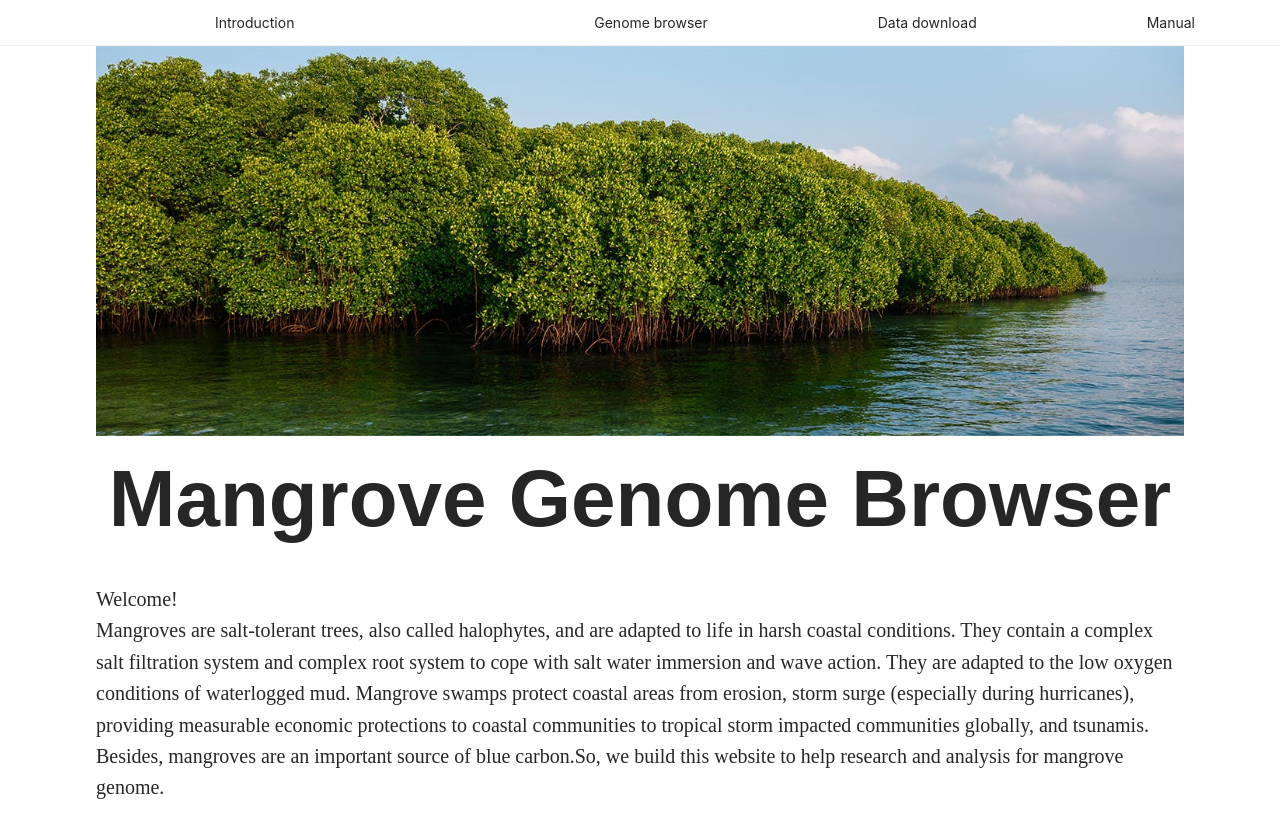
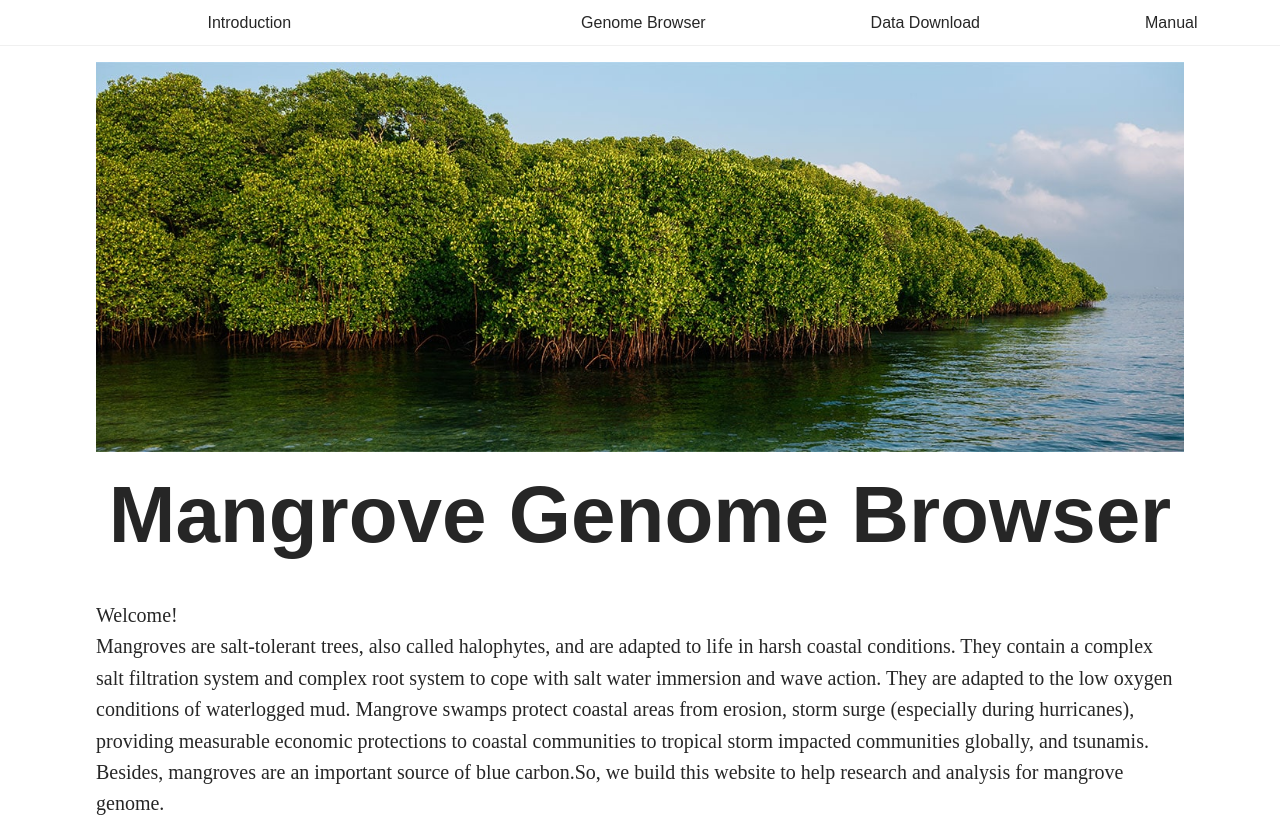
Before and after one commit to beta-for-graduated/genome-browse, a Next.js app: page / in a window 1280 px wide. Shown: the top 817 px of the page. Built offline with nearby package versions, Linux system fonts and the light colour scheme.

Commit message:
router for each page

```diff
--- a/components/Jbrowse.js
+++ /dev/null
@@ -1,16 +0,0 @@
-import { Fragment } from "react";
-import {jbrowse} from '../styles/utils.module.css'
-import manifest from '../manifest.json'
-
-export default function Jbrowse({ localIP }) {
-  return (
-    <Fragment>
-      <iframe
-        className={jbrowse}
-        id="jbrowse"
-        width="100%"
-        src={`http://${localIP}:${manifest.jbrowse.port}`}
-      ></iframe>
-    </Fragment>
-  )
-}
--- a/package.json
+++ b/package.json
@@ -4,10 +4,10 @@
   "description": "",
   "main": "index.js",
   "scripts": {
-    "dev": "next dev",
-    "build": "next build",
-    "start": "next start",
+    "main_build": "next build",
     "update_jbrowse": "node scripts/deploy_jbrowse.js",
+    "main_dev": "next dev",
+    "main_serve": "next start",
     "data_serve": "node server/data.js",
     "jbrowse_serve": "node server/browser.js"
   },
--- a/pages/_app.js
+++ b/pages/_app.js
@@ -1,6 +1,33 @@
+import { Menu } from 'antd'
+import Link from 'next/link'
+import { Fragment } from 'react'
+
 import '../styles/index.css';
 import 'antd/dist/antd.css';
+import {navigation, content} from '../styles/utils.module.css'
+
 
 export default function App({ Component, pageProps }) {
-  return <Component {...pageProps} />
+  const navigators = {
+    'Introduction': 'introduction',
+    'Genome Browser': 'genome-browser',
+    'Data Download': 'data-download',
+    'Manual': 'manual'
+  };
+
+  return <Fragment>
+    <Menu
+    className={navigation}
+    mode="horizontal">
+      {Object.keys(navigators).map(navigatorName =>
+        <Menu.Item key={navigatorName}>
+          <Link href={'/'+navigators[navigatorName]}>{ navigatorName }</Link>
+        </Menu.Item>
+      )}
+    </Menu>
+    <Component
+    {...pageProps}
+    className={content}>
+    </Component>
+  </Fragment>
 }
--- a/components/Download.js
+++ b/pages/data-download.js
@@ -3,6 +3,14 @@ import manifest from '../manifest.json'
 import {download} from '../styles/utils.module.css'
 const { DirectoryTree } = Tree;
 
+
+export async function getStaticProps() {
+  return {
+    props: {
+      localIP: process.env.DOMAIN,
+    }
+  }
+}
 
 export default function Download ({ localIP }) {
   const publicAssetsList = manifest.data.public;
@@ -27,16 +35,11 @@ export default function Download ({ localIP }) {
     }
   };
 
-  const onExpand = () => {
-    console.log('Trigger Expand');
-  };
-
   return (
     <div
     className={download}>
       <DirectoryTree
       onSelect={onSelect}
-      onExpand={onExpand}
       treeData={treeData}
       />
     </div>
--- a/pages/index.js
+++ b/pages/index.js
@@ -1,59 +1 @@
-import fs from 'fs'
-import process from 'process'
-import path from 'path'
-import { Menu } from 'antd'
-import { Fragment,createElement,useState } from 'react'
-import Jbrowse from '../components/Jbrowse'
-import Home from '../components/Home'
-import Download from '../components/Download'
-import Manual from '../components/Manual'
-import {menu, content} from '../styles/utils.module.css'
-
-const contents = {
-  names: ["Introduction", "Genome browser", "Data download", "Manual"],
-  components: [Home, Jbrowse, Download, Manual]
-}
-
-export default function App({ localIP, userGuide }) {
-  const [currentItem, changeItem] = useState("Introduction")
-  const menuItems = contents.names;
-  const handleClick = e => {changeItem(e.key)}
-  return (
-    <Fragment>
-      <Menu
-      className={menu}
-      mode="horizontal"
-      onClick={handleClick}>
-        {menuItems.map(itemName =>
-          <Menu.Item key={itemName}>
-            { itemName }
-          </Menu.Item>
-        )}
-      </Menu>
-      <Content
-      localIP={localIP}
-      userGuide={userGuide}
-      className={content}
-      title={currentItem}>
-      </Content>
-    </Fragment>
-  )
-}
-
-export async function getStaticProps() {
-  const markdownFile = path.join(process.cwd(),'lib/user_guide.md')
-  return {
-    props: {
-      localIP: process.env.DOMAIN,
-      userGuide: fs.readFileSync(markdownFile,'utf8')
-    }
-  }
-}
-
-function Content ( {title, localIP, userGuide} ) {
-  let index = contents.names.indexOf(title);
-  return createElement(
-    contents.components[index],
-    {localIP, userGuide}
-  )
-}
+export { default } from './introduction';
--- a/components/Manual.js
+++ b/pages/manual.js
@@ -1,6 +1,18 @@
 import Markdown from 'markdown-to-jsx'
 import { Fragment } from 'react'
 import {container, image} from '../styles/manual.module.css'
+
+import path from 'path'
+import fs from 'fs'
+
+export async function getStaticProps() {
+  const markdownFile = path.join(process.cwd(),'lib/user_guide.md')
+  return {
+    props: {
+      userGuide: fs.readFileSync(markdownFile,'utf8')
+    }
+  }
+}
 
 export default function Manual( {userGuide} ) {
   return (
--- a/styles/utils.module.css
+++ b/styles/utils.module.css
@@ -1,7 +1,10 @@
-.menu{
+.navigation{
   display: flex;
   flex-direction: row;
   justify-content: space-around;
+  font-size: 1rem;
+  font-family: Arial, Helvetica, sans-serif;
+  margin-bottom: 1rem;
 }
 
 .content{
@@ -18,5 +21,5 @@
   font-size: 20px;
   width: 80%;
   margin: auto;
-  margin-top: 20px;
+  margin-top: 0;
 }
```
Also changed, not shown: pages/genome-browser.js (added, +45 -0 lines), pages/introduction.js (renamed from components/Home.js), 1 other file (tests, documents, lock files or other folders).
